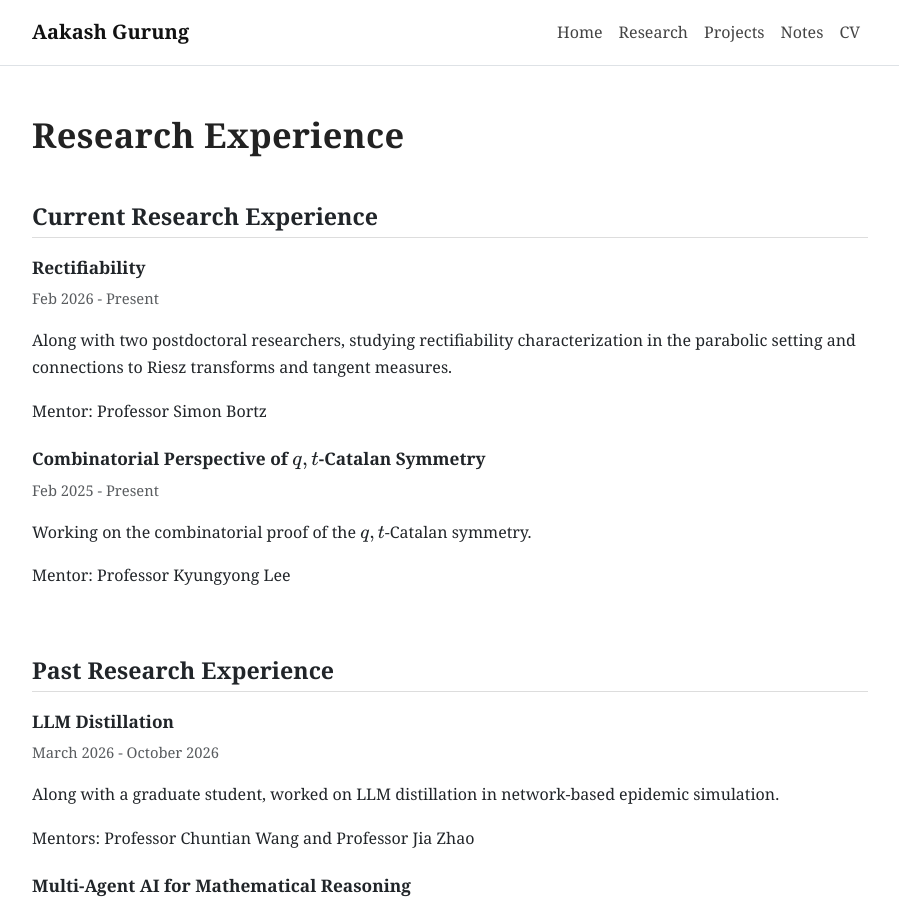
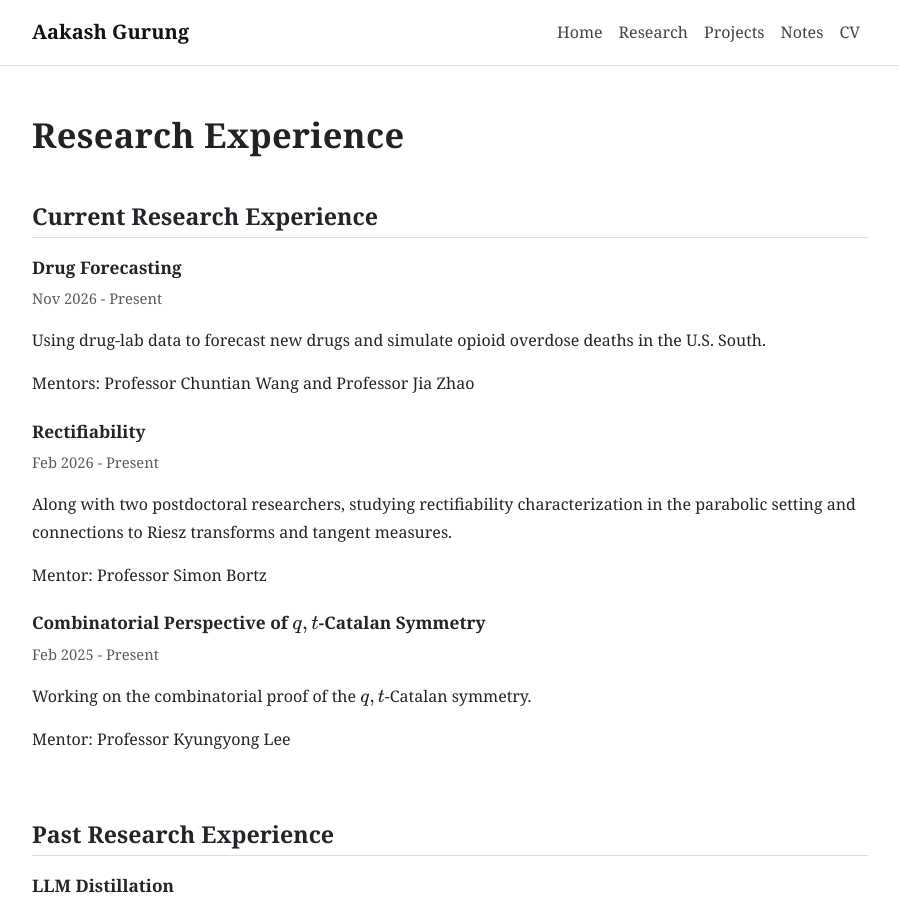
Before and after one commit to GrgAakash/grgaakash.github.io, a Jekyll site: the page built from research.md, in a window 1280 px wide and 900 px high. Shown: the whole window, without its empty margins (190-1089 px from the left). Built offline with Jekyll 4.4.1, drawn with Linux system fonts in a browser that asks for light colours.

Commit message:
Add current drug forecasting work with Wang and Zhao.
Co-authored-by: Cursor <cursoragent@cursor.com>

```diff
--- a/research.md
+++ b/research.md
@@ -13,6 +13,12 @@ title: Research
                     <h3>Current Research Experience</h3>
                 </div>
                 <div class="card-body">
+                    <div class="research-item mb-4">
+                        <h4>Drug Forecasting</h4>
+                        <p class="text-muted">Nov 2026 - Present</p>
+                        <p>Using drug-lab data to forecast new drugs and simulate opioid overdose deaths in the U.S. South.</p>
+                        <p>Mentors: Professor Chuntian Wang and Professor Jia Zhao</p>
+                    </div>
                     <div class="research-item mb-4">
                         <h4>Rectifiability</h4>
                         <p class="text-muted">Feb 2026 - Present</p>
```
Also changed, not shown: index.md (+1 -1 lines), 1 other file.
